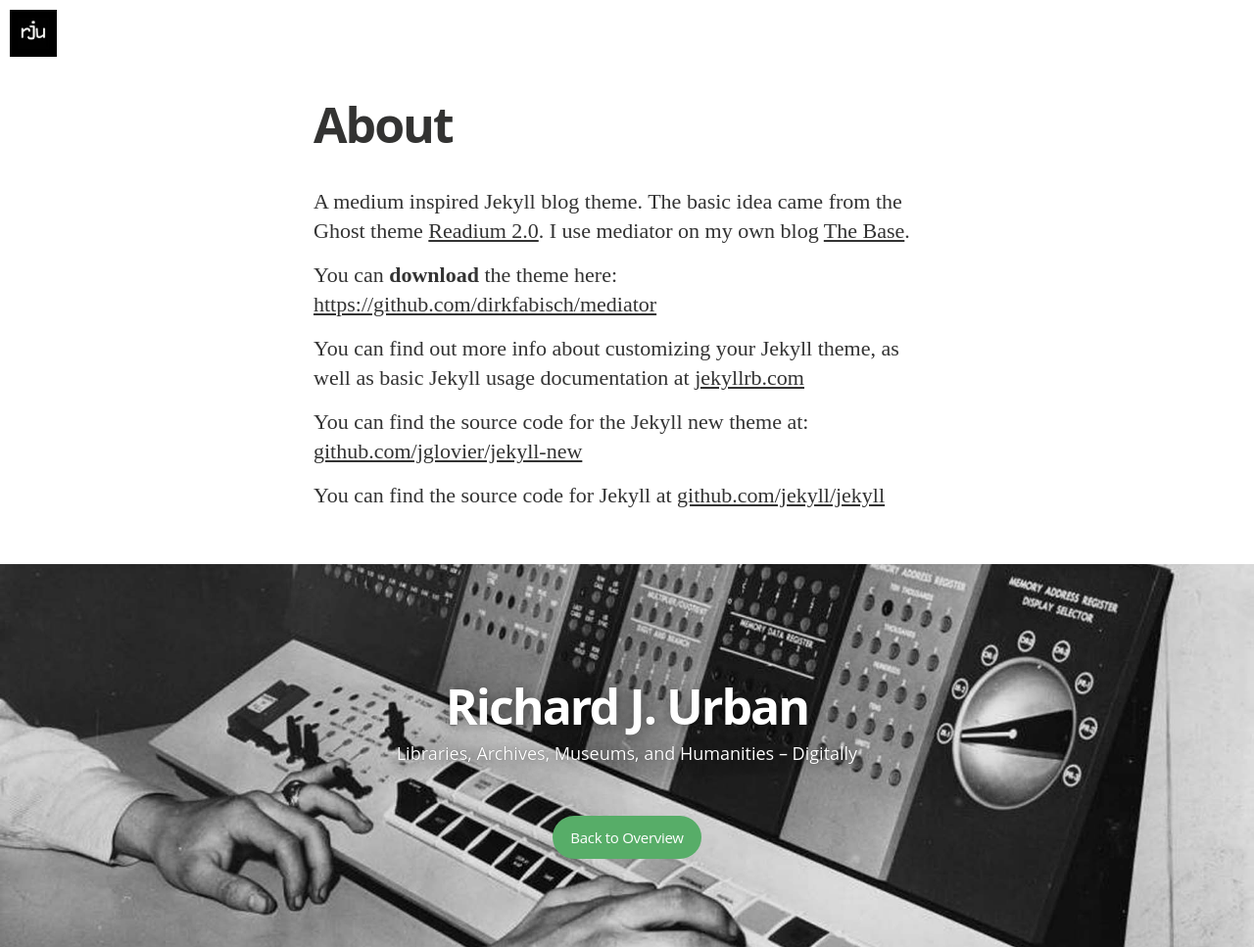
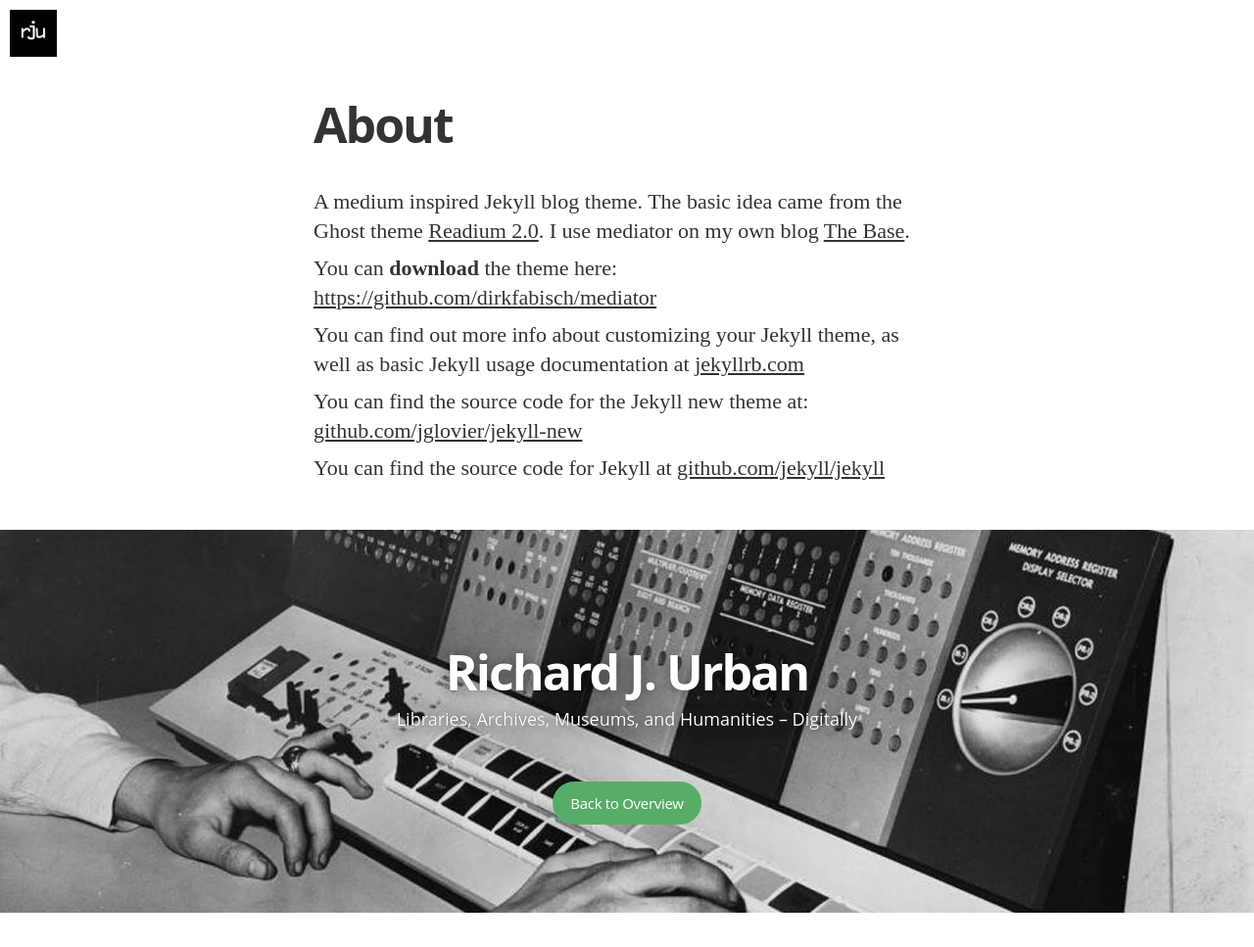
Before and after one commit to musebrarian/musebrarian.github.io, a Jekyll site: the page built from about.md, in a window 1280 px wide. Shown: the whole page at 98% size. Built offline with Jekyll 4.4.1, drawn with Linux system fonts in a browser that asks for light colours; nearby versions of some CDN libraries; some web fonts are replaced; after the commit the page ends 932 px from its top, so only the background shows below that.

Commit message:
tweaking css

```diff
--- a/css/main.sass
+++ b/css/main.sass
@@ -394,7 +394,7 @@ body
       font-size: 22px
       line-height: 30px
       margin: 0
-      padding-bottom: 15px
+      padding-bottom: 8px
       color: #333
       -webkit-hyphens: auto
       -moz-hyphens: auto
```
